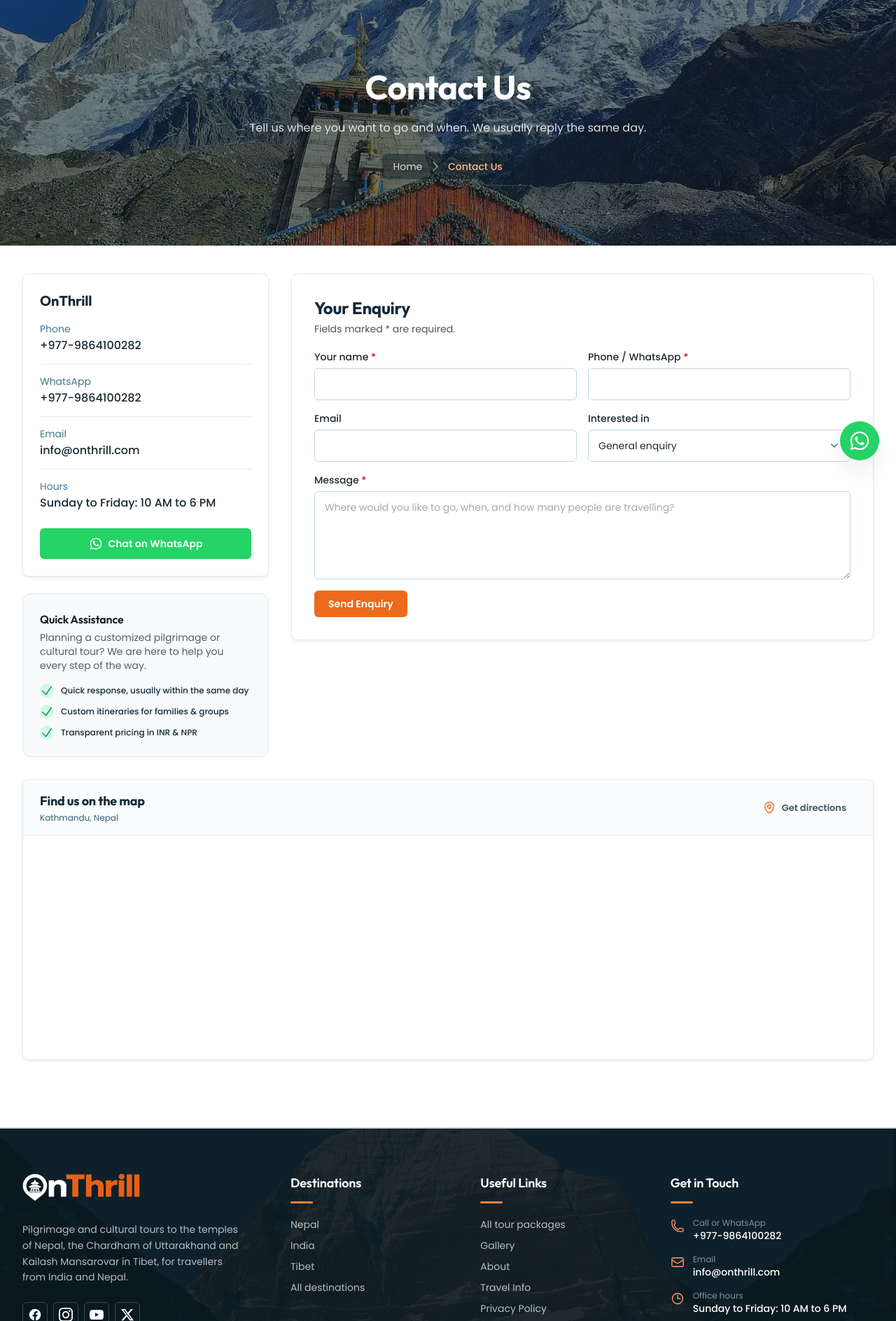
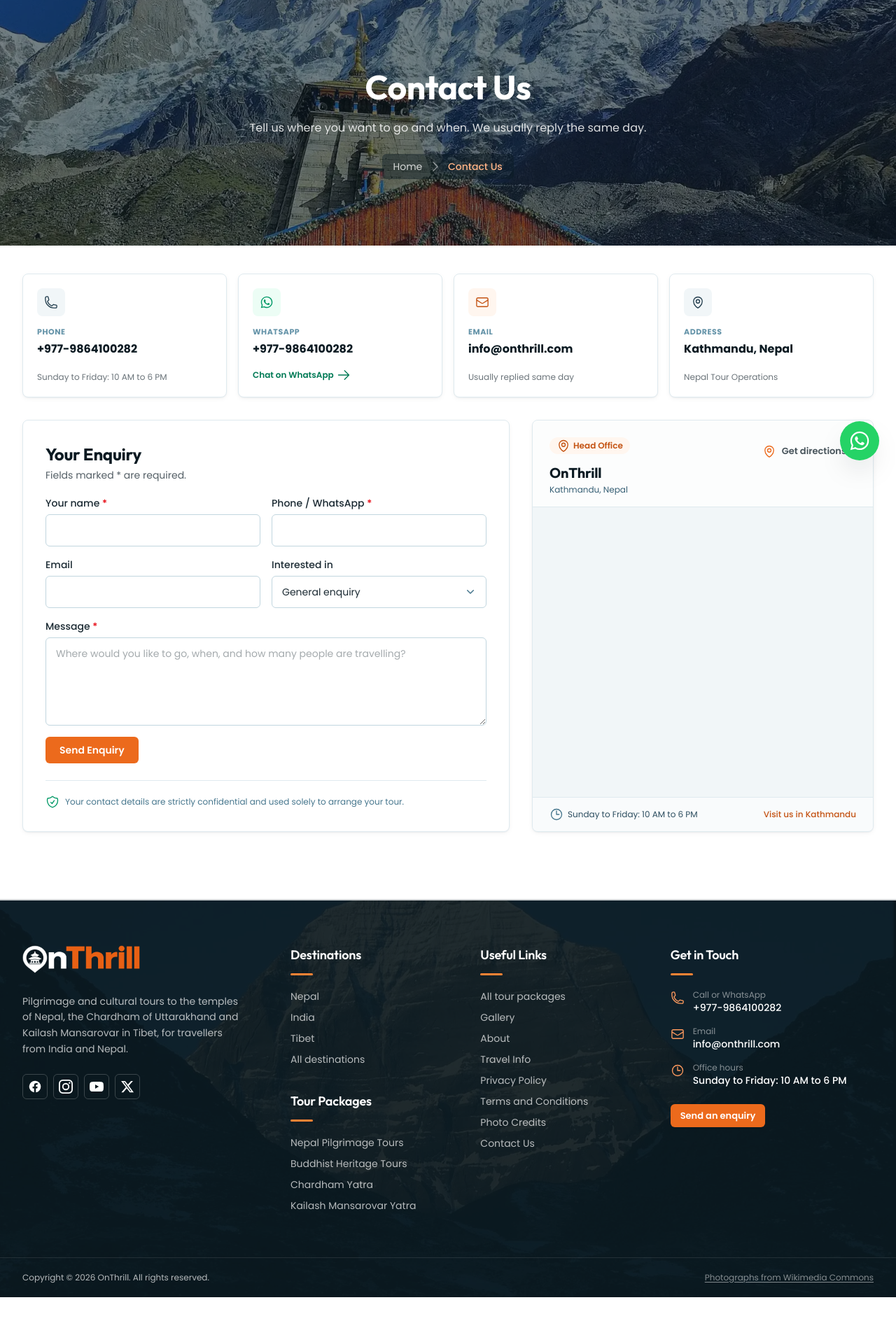
Before and after one commit to kabu631/onthrill, a Laravel app: page /contact-us in a window 1280 px wide. Shown: the part 122-2010 px from the top of the page at 70% size. After the commit the page ends 1976 px from the top, so only its background shows below. Run offline with Laravel 12, Linux system fonts and the light colour scheme; data comes from the database, SQL or seed files in the repository; style sheets or scripts are compiled from the project's sources; parts of the project's set-up code (start-up, migrations or seed data) failed here and were passed over; some libraries are stand-ins or nearby versions.

Commit message:
Redesign contact page with 4 top contact cards, side-by-side balanced form & map

```diff
--- a/resources/views/pages/contact.blade.php
+++ b/resources/views/pages/contact.blade.php
@@ -15,88 +15,135 @@
 <x-layout :title="$title" :description="wording('contact_intro')">
     <x-page-banner :title="$title" :crumbs="[$title => null]" :intro="wording('contact_intro')" />
 
-    <div class="container-page section pt-8 sm:pt-10">
-        <div data-reveal-group class="space-y-8">
-            <div class="grid gap-8 lg:grid-cols-[22rem_1fr] items-start">
-                <div class="space-y-6">
-                    <div class="card p-6">
-                        <h2 class="text-xl font-bold">{{ setting('site_name') }}</h2>
-                        <dl class="mt-4 divide-y divide-navy-100 text-sm">
-                            @foreach ([
-                                ['label' => wording('contact_label_phone'), 'value' => setting('phone'), 'href' => 'tel:'.phone_digits(setting('phone'))],
-                                ['label' => wording('contact_label_whatsapp'), 'value' => setting('whatsapp'), 'href' => whatsapp_url(wording('whatsapp_greeting')), 'blank' => true],
-                                ['label' => wording('contact_label_email'), 'value' => setting('email'), 'href' => 'mailto:'.setting('email')],
-                                ['label' => wording('contact_label_address'), 'value' => setting('address'), 'href' => null],
-                                ['label' => wording('contact_label_hours'), 'value' => setting('business_hours'), 'href' => null],
-                            ] as $item)
-                                @continue(blank($item['value']))
-                                <div class="py-3.5 first:pt-0 last:pb-0">
-                                    <dt class="text-navy-500">{{ $item['label'] }}</dt>
-                                    <dd class="mt-0.5 text-base font-medium break-words text-ink">
-                                        @if ($item['href'])
-                                            <a href="{{ $item['href'] }}" @if (! empty($item['blank'])) target="_blank" rel="noopener" @endif class="hover:text-saffron-700">{{ $item['value'] }}</a>
+    <div class="container-page section pt-8 sm:pt-10 space-y-8">
+        {{-- Quick Contact Cards --}}
+        <div data-reveal class="grid gap-4 sm:grid-cols-2 lg:grid-cols-4">
+            {{-- 1. Call Us --}}
+            <div class="card p-5 transition-all hover:border-navy-200 hover:shadow-md flex flex-col justify-between">
+                <div>
+                    <div class="grid size-10 place-items-center rounded-lg bg-navy-50 text-navy-800">
+                        <x-op-icon name="phone" class="size-5" />
+                    </div>
+                    <p class="mt-3.5 text-[11px] font-bold uppercase tracking-wider text-navy-400">{{ wording('contact_label_phone') }}</p>
+                    <p class="mt-1 text-base font-bold text-navy-950">
+                        @if (filled(setting('phone')))
+                            <a href="tel:{{ phone_digits(setting('phone')) }}" class="hover:text-saffron-600 transition-colors">{{ setting('phone') }}</a>
                         @else
-                                            {{ $item['value'] }}
+                            Available by phone
                         @endif
-                                    </dd>
+                    </p>
                 </div>
-                            @endforeach
-                        </dl>
-                        @if (filled(setting('whatsapp') ?: setting('phone')))
-                            <a href="{{ whatsapp_url(wording('whatsapp_greeting')) }}" target="_blank" rel="noopener" class="btn btn-whatsapp mt-6 w-full"><x-op-icon name="whatsapp" /> {{ wording('contact_whatsapp_button') }}</a>
-                        @endif
+                <p class="mt-3 text-xs text-ink/65">{{ setting('business_hours') ?: 'Sun – Fri: 10 AM – 6 PM' }}</p>
             </div>
 
-                    {{-- Helpful reassurance box --}}
-                    <div class="rounded-xl border border-navy-100 bg-mist/60 p-6">
-                        <h3 class="font-display text-base font-semibold text-navy-950">Quick Assistance</h3>
-                        <p class="mt-1 text-sm text-ink/75">Planning a customized pilgrimage or cultural tour? We are here to help you every step of the way.</p>
-                        <ul class="mt-4 space-y-2.5 text-xs font-medium text-navy-900">
-                            <li class="flex items-center gap-2.5">
-                                <span class="grid size-5 shrink-0 place-items-center rounded-full bg-emerald-100 text-emerald-700">
-                                    <x-op-icon name="check" class="size-3" />
-                                </span>
-                                Quick response, usually within the same day
-                            </li>
-                            <li class="flex items-center gap-2.5">
-                                <span class="grid size-5 shrink-0 place-items-center rounded-full bg-emerald-100 text-emerald-700">
-                                    <x-op-icon name="check" class="size-3" />
-                                </span>
-                                Custom itineraries for families & groups
-                            </li>
-                            <li class="flex items-center gap-2.5">
-                                <span class="grid size-5 shrink-0 place-items-center rounded-full bg-emerald-100 text-emerald-700">
-                                    <x-op-icon name="check" class="size-3" />
-                                </span>
-                                Transparent pricing in INR & NPR
-                            </li>
-                        </ul>
+            {{-- 2. WhatsApp --}}
+            <div class="card p-5 transition-all hover:border-emerald-200 hover:shadow-md flex flex-col justify-between">
+                <div>
+                    <div class="grid size-10 place-items-center rounded-lg bg-emerald-50 text-emerald-600">
+                        <x-op-icon name="whatsapp" class="size-5" />
+                    </div>
+                    <p class="mt-3.5 text-[11px] font-bold uppercase tracking-wider text-navy-400">{{ wording('contact_label_whatsapp') }}</p>
+                    <p class="mt-1 text-base font-bold text-navy-950">
+                        @if (filled(setting('whatsapp') ?: setting('phone')))
+                            <a href="{{ whatsapp_url(wording('whatsapp_greeting')) }}" target="_blank" rel="noopener" class="hover:text-emerald-700 transition-colors">
+                                {{ setting('whatsapp') ?: setting('phone') }}
+                            </a>
+                        @else
+                            Direct Chat
+                        @endif
+                    </p>
+                </div>
+                <div class="mt-3">
+                    @if (filled(setting('whatsapp') ?: setting('phone')))
+                        <a href="{{ whatsapp_url(wording('whatsapp_greeting')) }}" target="_blank" rel="noopener" class="inline-flex items-center gap-1 text-xs font-semibold text-emerald-700 hover:text-emerald-800 transition-colors">
+                            {{ wording('contact_whatsapp_button') }} <x-op-icon name="arrow-right" class="size-3" />
+                        </a>
+                    @else
+                        <span class="text-xs text-ink/65">Fast response</span>
+                    @endif
                 </div>
             </div>
 
-                {{-- Form on the right (ends naturally, no extra empty white space!) --}}
-                <div class="card p-6 sm:p-8">
-                    <h2 class="text-2xl font-bold">{{ wording('contact_form_title') }}</h2>
-                    <p class="mt-1 text-sm">{{ wording('contact_required') }}</p>
+            {{-- 3. Email --}}
+            <div class="card p-5 transition-all hover:border-saffron-200 hover:shadow-md flex flex-col justify-between">
+                <div>
+                    <div class="grid size-10 place-items-center rounded-lg bg-saffron-50 text-saffron-700">
+                        <x-op-icon name="mail" class="size-5" />
+                    </div>
+                    <p class="mt-3.5 text-[11px] font-bold uppercase tracking-wider text-navy-400">{{ wording('contact_label_email') }}</p>
+                    <p class="mt-1 text-base font-bold text-navy-950">
+                        <a href="mailto:{{ setting('email') }}" class="hover:text-saffron-600 transition-colors break-all">
+                            {{ setting('email') ?: 'info@onthrill.com' }}
+                        </a>
+                    </p>
+                </div>
+                <p class="mt-3 text-xs text-ink/65">Usually replied same day</p>
+            </div>
+
+            {{-- 4. Location --}}
+            <div class="card p-5 transition-all hover:border-navy-200 hover:shadow-md flex flex-col justify-between">
+                <div>
+                    <div class="grid size-10 place-items-center rounded-lg bg-navy-50 text-navy-800">
+                        <x-op-icon name="map-pin" class="size-5" />
+                    </div>
+                    <p class="mt-3.5 text-[11px] font-bold uppercase tracking-wider text-navy-400">{{ wording('contact_label_address') }}</p>
+                    <p class="mt-1 text-base font-bold text-navy-950">
+                        {{ setting('address') ?: (setting('map_location') ?: 'Kathmandu, Nepal') }}
+                    </p>
+                </div>
+                <p class="mt-3 text-xs text-ink/65">Nepal Tour Operations</p>
+            </div>
+        </div>
+
+        {{-- Main Two-Column Section: Form + Map --}}
+        <div data-reveal-group class="grid gap-8 lg:grid-cols-12 items-stretch">
+            {{-- Left: Enquiry Form (7 cols) --}}
+            <div class="card p-6 sm:p-8 lg:col-span-7 flex flex-col justify-between">
+                <div>
+                    <h2 class="text-2xl font-bold text-navy-950">{{ wording('contact_form_title') }}</h2>
+                    <p class="mt-1 text-sm text-ink/75">{{ wording('contact_required') }}</p>
                     @include('partials.inquiry-form', ['packages' => $packages])
+                </div>
+
+                {{-- Trust Assurance Line --}}
+                <div class="mt-6 pt-5 border-t border-navy-100 flex items-center gap-2 text-xs text-navy-500">
+                    <x-op-icon name="shield" class="size-4 text-emerald-600 shrink-0" />
+                    <span>Your contact details are strictly confidential and used solely to arrange your tour.</span>
+                </div>
+            </div>
+
+            {{-- Right: Office & Interactive Map Card (5 cols) --}}
+            <div class="card flex flex-col overflow-hidden lg:col-span-5">
+                <div class="p-6 pb-4 border-b border-navy-100 bg-mist/30">
+                    <div class="flex items-start justify-between gap-3">
+                        <div>
+                            <span class="inline-flex items-center gap-1 rounded-full bg-saffron-50 px-2.5 py-0.5 text-xs font-semibold text-saffron-700">
+                                <x-op-icon name="map-pin" class="size-3" /> Head Office
+                            </span>
+                            <h3 class="mt-2 text-xl font-bold text-navy-950">{{ setting('site_name') }}</h3>
+                            <p class="text-xs text-navy-600 mt-0.5">{{ $place ?: 'Kathmandu, Nepal' }}</p>
+                        </div>
+                        @if ($directions)
+                            <a href="{{ $directions }}" target="_blank" rel="noopener" class="btn btn-secondary btn-sm shrink-0">
+                                <x-op-icon name="map-pin" class="size-3.5 text-saffron-600" /> {{ wording('contact_directions') }}
+                            </a>
+                        @endif
                     </div>
                 </div>
 
                 @if ($map)
-                {{-- Full-width map section --}}
-                <section class="card overflow-hidden" aria-label="{{ wording('contact_map_title') }}">
-                    <div class="flex flex-col sm:flex-row sm:items-center sm:justify-between border-b border-navy-100 px-6 py-4 gap-3 bg-mist/40">
-                        <div>
-                            <h3 class="font-display text-lg font-bold text-navy-900">{{ wording('contact_map_title') }}</h3>
-                            <p class="text-xs text-navy-600 mt-0.5">{{ $place ?: setting('site_name') }}</p>
+                    <div class="relative flex-1 min-h-[340px] sm:min-h-[380px] bg-navy-50">
+                        <iframe src="{{ $map }}" title="{{ wording('contact_map_title') }}: {{ setting('site_name') }}" loading="lazy" class="absolute inset-0 size-full border-0" referrerpolicy="no-referrer-when-downgrade" allowfullscreen></iframe>
                     </div>
-                        <a href="{{ $directions }}" target="_blank" rel="noopener" class="btn btn-secondary btn-sm shrink-0 self-start sm:self-auto">
-                            <x-op-icon name="map-pin" class="size-4 text-saffron-600" /> {{ wording('contact_directions') }}
-                        </a>
+                @endif
+
+                <div class="border-t border-navy-100 bg-mist/50 px-6 py-3.5 text-xs text-navy-700 flex items-center justify-between">
+                    <span class="flex items-center gap-1.5">
+                        <x-op-icon name="clock" class="size-3.5 text-navy-500" /> {{ setting('business_hours') ?: 'Sun – Fri: 10 AM – 6 PM' }}
+                    </span>
+                    <span class="font-medium text-saffron-700">Visit us in Kathmandu</span>
                 </div>
-                    <iframe src="{{ $map }}" title="{{ wording('contact_map_title') }}: {{ setting('site_name') }}" loading="lazy" class="h-80 w-full border-0" referrerpolicy="no-referrer-when-downgrade" allowfullscreen></iframe>
-                </section>
-            @endif
+            </div>
         </div>
     </div>
 </x-layout>
```
Lines whose indentation alone changed are shown as unchanged.
